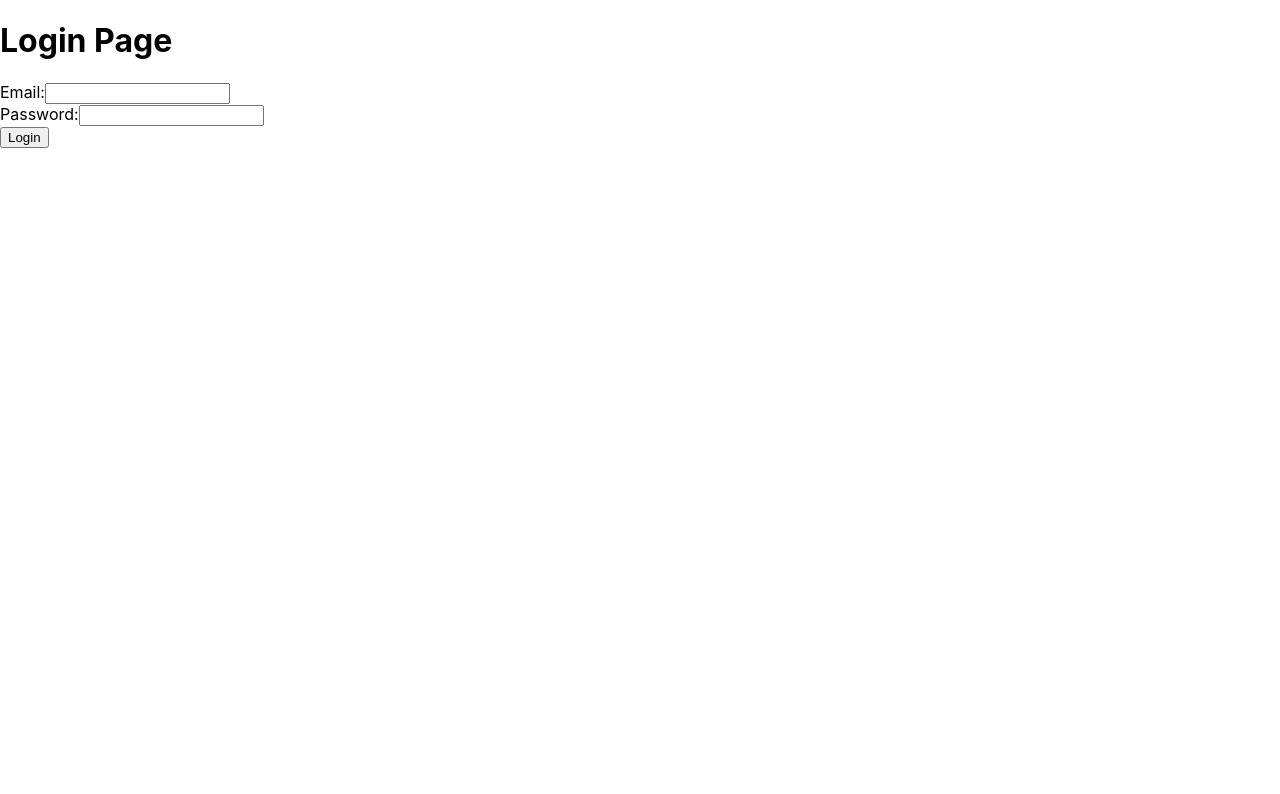
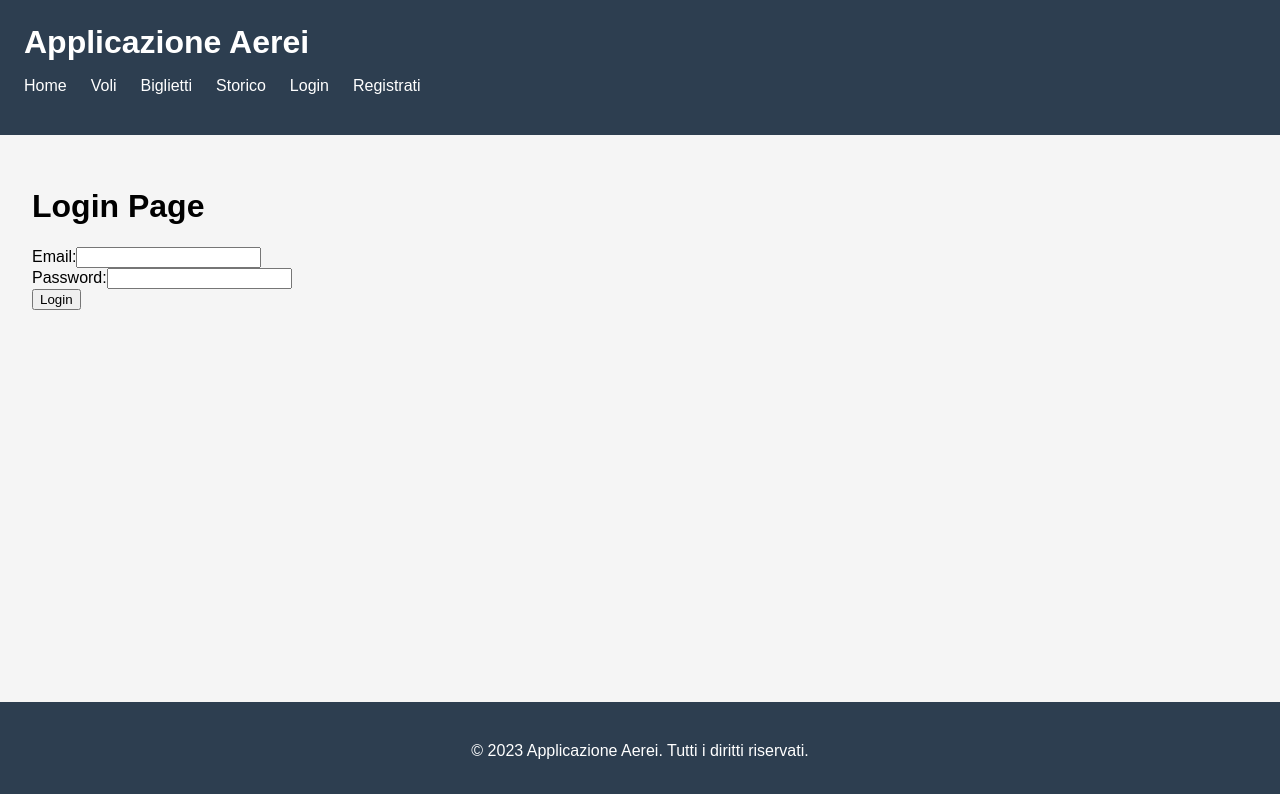
Before and after one commit to fortyguide/app_aerei, a React (Create React App) app in the folder frontend/: page /login in a window 1280 px wide. Shown: the top 794 px of the page. Built offline with nearby package versions, Linux system fonts and the light colour scheme.

Commit message:
gestione sessione utente da frontend

```diff
--- a/frontend/src/App.js
+++ b/frontend/src/App.js
@@ -1,4 +1,4 @@
-import React from 'react';
+import React, { useState, useEffect } from 'react';
 import { BrowserRouter as Router, Route, Routes } from 'react-router-dom';
 import HomePage from './pages/HomePage';
 import LoginPage from './pages/LoginPage';
@@ -6,18 +6,41 @@ import RegisterPage from './pages/RegisterPage';
 import FlightsPage from './pages/FlightsPage';
 import TicketsPage from './pages/TicketsPage';
 import HistoryPage from './pages/HistoryPage';
+import ProfilePage from './pages/ProfilePage';
+import Layout from './components/Layout';
 
 function App() {
+  const [isAuthenticated, setIsAuthenticated] = useState(false);
+
+  useEffect(() => {
+    // Controlla se l'utente è loggato
+    setIsAuthenticated(localStorage.getItem('auth_token') !== null);
+  }, []);
+
+  const handleLogin = (token) => {
+    localStorage.setItem('auth_token', token);
+    setIsAuthenticated(true);
+  };
+
+  const handleLogout = () => {
+    localStorage.removeItem('auth_token');
+    setIsAuthenticated(false);
+  };
+
   return (
     <Router>
+      <Layout isAuthenticated={isAuthenticated} onLogout={handleLogout}> {}
         <Routes>
           <Route path="/" element={<HomePage />} />
-        <Route path="/login" element={<LoginPage />} />
+          <Route path="/login" element={<LoginPage onLogin={handleLogin} />} /> {}
           <Route path="/register" element={<RegisterPage />} />
           <Route path="/flights" element={<FlightsPage />} />
           <Route path="/tickets" element={<TicketsPage />} />
           <Route path="/history" element={<HistoryPage />} />
+          <Route path="/profile" element={<ProfilePage />} />
+          <Route path="*" element={<h2>Pagina non trovata</h2>} /> {/* Gestione errore 404 */}
         </Routes>
+      </Layout>
     </Router>
   );
 }
--- /dev/null
+++ b/frontend/src/components/Layout.css
@@ -0,0 +1,71 @@
+.layout {
+    display: flex;
+    flex-direction: column;
+    min-height: 100vh;
+    font-family: Arial, sans-serif;
+  }
+
+  .header {
+    background-color: #2d3e50;
+    padding: 1.5rem;
+    color: white;
+    box-shadow: 0 4px 8px rgba(0, 0, 0, 0.1);
+  }
+
+  .header h1 {
+    margin: 0;
+    font-size: 2rem;
+  }
+
+  .header nav ul {
+    list-style: none;
+    padding: 0;
+    display: flex;
+    gap: 1.5rem;
+    margin-top: 1rem;
+  }
+
+  .header nav ul li {
+    display: inline;
+  }
+
+  .header nav ul li a {
+    color: white;
+    text-decoration: none;
+    font-weight: 500;
+  }
+
+  .header nav ul li a:hover {
+    text-decoration: underline;
+  }
+
+  .header nav ul li .btn {
+    background-color: #007bff;
+    color: white;
+    border: none;
+    padding: 10px 20px;
+    text-align: center;
+    text-decoration: none;
+    display: inline-block;
+    font-size: 16px;
+    margin: 4px 2px;
+    cursor: pointer;
+    border-radius: 4px;
+  }
+
+  .header nav ul li .btn:hover {
+    background-color: #0056b3;
+  }
+
+  .main-content {
+    flex: 1;
+    padding: 2rem;
+    background-color: #f5f5f5;
+  }
+
+  .footer {
+    background-color: #2d3e50;
+    color: white;
+    text-align: center;
+    padding: 1.5rem;
+  }
--- /dev/null
+++ b/frontend/src/components/Layout.js
@@ -0,0 +1,40 @@
+import React from 'react';
+import { Link } from 'react-router-dom';
+import './Layout.css';
+
+const Layout = ({ children, isAuthenticated, onLogout }) => {
+  return (
+    <div className="layout">
+      <header className="header">
+        <h1>Applicazione Aerei</h1>
+        <nav>
+          <ul>
+            <li><Link to="/">Home</Link></li>
+            <li><Link to="/flights">Voli</Link></li>
+            <li><Link to="/tickets">Biglietti</Link></li>
+            <li><Link to="/history">Storico</Link></li>
+            {!isAuthenticated ? (
+              <>
+                <li><Link to="/login">Login</Link></li>
+                <li><Link to="/register">Registrati</Link></li>
+              </>
+            ) : (
+              <>
+                <li><Link to="/profile">Profilo</Link></li>
+                <li><button className="logout-btn" onClick={onLogout}>Logout</button></li> {}
+              </>
+            )}
+          </ul>
+        </nav>
+      </header>
+      <main className="main-content">
+        {children}
+      </main>
+      <footer className="footer">
+        <p>&copy; 2023 Applicazione Aerei. Tutti i diritti riservati.</p>
+      </footer>
+    </div>
+  );
+};
+
+export default Layout;
--- a/frontend/src/pages/HomePage.js
+++ b/frontend/src/pages/HomePage.js
@@ -1,7 +1,12 @@
 import React from 'react';
 
 function HomePage() {
-  return <h1>Home Page</h1>;
+  return (
+    <div>
+      <h2>Benvenuto nell'Applicazione Aerei</h2>
+      <p>Trova voli, acquista biglietti e visualizza il tuo storico. Una volta effettuato l'accesso, potrai anche gestire il tuo profilo e monitorare le tue prenotazioni.</p>
+    </div>
+  );
 }
 
 export default HomePage;
--- a/frontend/src/pages/LoginPage.js
+++ b/frontend/src/pages/LoginPage.js
@@ -1,7 +1,7 @@
 import React, { useState } from 'react';
 import authService from '../services/authService';
 
-function LoginPage() {
+function LoginPage({ onLogin }) {
   const [email, setEmail] = useState('');
   const [password, setPassword] = useState('');
   const [message, setMessage] = useState('');
@@ -9,7 +9,8 @@ function LoginPage() {
   const handleLogin = async (e) => {
     e.preventDefault();
     try {
-      await authService.login(email, password);
+      const response = await authService.login(email, password);
+      onLogin(response.token);
       window.location.href = '/';
     } catch (error) {
       setMessage('Accesso non riuscito. Controlla le tue credenziali.');
@@ -19,7 +20,7 @@ function LoginPage() {
   return (
     <div>
       <h1>Login Page</h1>
-      <form onSubmit={handleLogin}>
+      <form onSubmit={handleLogin}> {}
         <div>
           <label>Email:</label>
           <input
```
Also changed, not shown: frontend/src/pages/ProfilePage.js (added). Lines whose indentation alone changed are shown as unchanged.
